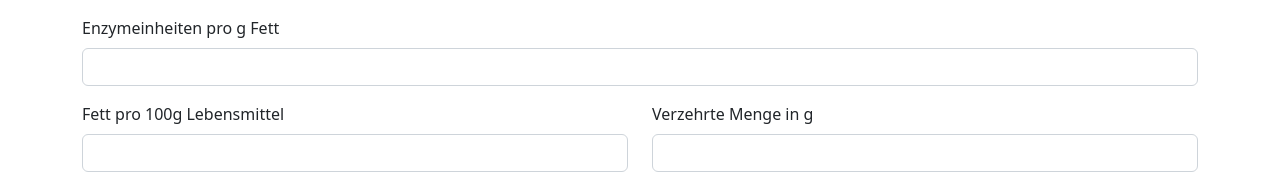
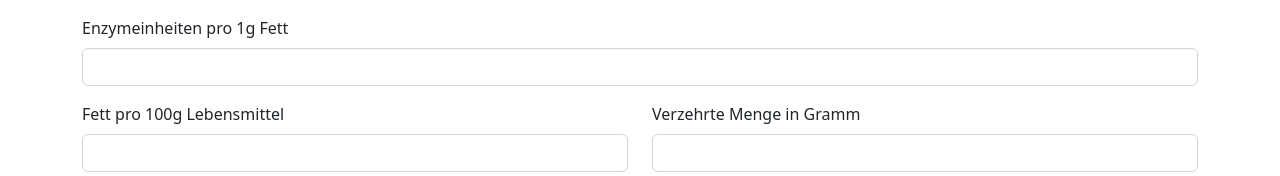
Before and after one commit to adalinger/enzyme-calculator, a React (Create React App) app in the folder frontend/: page / in a window 1280 px wide. Shown: the top 176 px of the page. Built offline with nearby package versions, Linux system fonts and the light colour scheme.

Commit message:
Rename input fields

```diff
--- a/frontend/src/EnzymeCalculator.tsx
+++ b/frontend/src/EnzymeCalculator.tsx
@@ -45,7 +45,7 @@ function EnzymeCalculator() {
                 <Row>
                     <Col sm={12} className="mt-3">
                         <Form.Group>
-                            <FormLabel htmlFor="enzymeUnitsPerGramFat">Enzymeinheiten pro g Fett</FormLabel>
+                            <FormLabel htmlFor="enzymeUnitsPerGramFat">Enzymeinheiten pro 1g Fett</FormLabel>
                             <FormControl
                                 id="enzymeUnitsPerGramFat"
                                 type="number"
@@ -71,7 +71,7 @@ function EnzymeCalculator() {
                             </Col>
                             <Col xs={6} className="mt-3">
                                 <Form.Group>
-                                    <FormLabel htmlFor="eatenGramsFood">Verzehrte Menge in g</FormLabel>
+                                    <FormLabel htmlFor="eatenGramsFood">Verzehrte Menge in Gramm</FormLabel>
                                     <FormControl
                                         id="eatenGramsFood"
                                         type="number"
```
